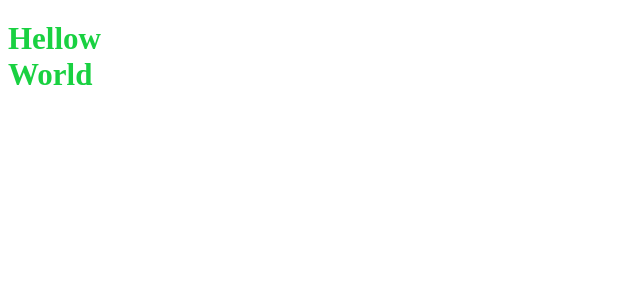
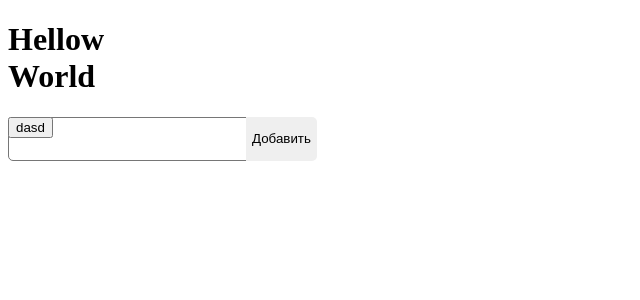
Before and after one commit to alekspot/Notes-Vue.js-PHP-MySQL, a Vue app: page / in a window 1280 px wide. Shown: the top 300 px of the page, without its empty margins (0-640 px from the left). Built offline with nearby package versions, Linux system fonts and the light colour scheme.

Commit message:
Начал делать input

```diff
--- a/src/components/App.vue
+++ b/src/components/App.vue
@@ -1,16 +1,20 @@
 <template>
-    <h1 class="red">Hellow World</h1>
+    <div class="app">
+        <h1 class="red">Hellow World</h1>
+        <BlogInput></BlogInput>
+    </div>
 </template>
 <script>
+import BlogInput from './BlogInput.vue'
+
 export default {
-
+    components:{
+        BlogInput
+    }
 }
 </script>
 <style lang="less">
-   h1{
-       color:rgb(25, 209, 65)
-   }
- h1{
-      font-size: 31px;
-   }
+  .app{
+      box-sizing: border-box
+  }
 </style>
--- /dev/null
+++ b/src/components/BlogInput.vue
@@ -0,0 +1,39 @@
+<template>
+    <div class="blogInput">
+        <textarea class="blogInput__input" type="text"></textarea>
+        <button class="blogInput__btn">Добавить</button>
+        <button class="addFile">dasd</button>
+    </div>
+</template>
+<script>
+export default {
+    name:'BlogInput'
+}
+</script>
+<style lang="less">
+   .blogInput {
+       display: flex;
+   }
+   .blogInput__wrap {
+       position: relative;
+   }
+   .blogInput__input {
+       padding-top: 10px;
+       padding-left: 15px;
+       font-size: 18px;
+       resize: none;
+       border-radius: 5px 0 0 5px;
+       overflow: hidden;
+       height: 30px;
+   }
+   .addFile {
+       position: absolute;
+   }
+   .blogInput__btn {
+       margin-left: -1px;
+       border-radius: 0 5px 5px 0;
+       border: none;
+       outline: none;
+
+   }
+</style>
```
Also changed, not shown: 3 other files (tests, documents, lock files or other folders).
